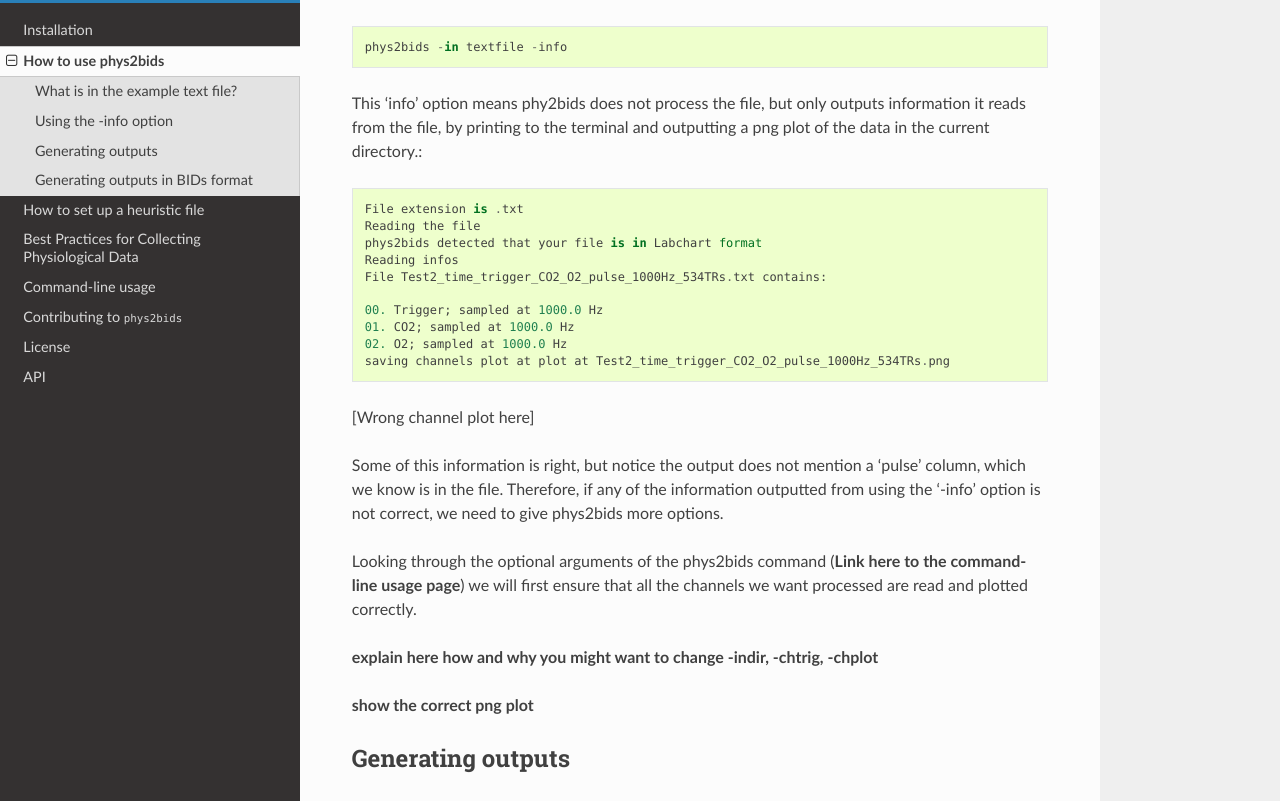
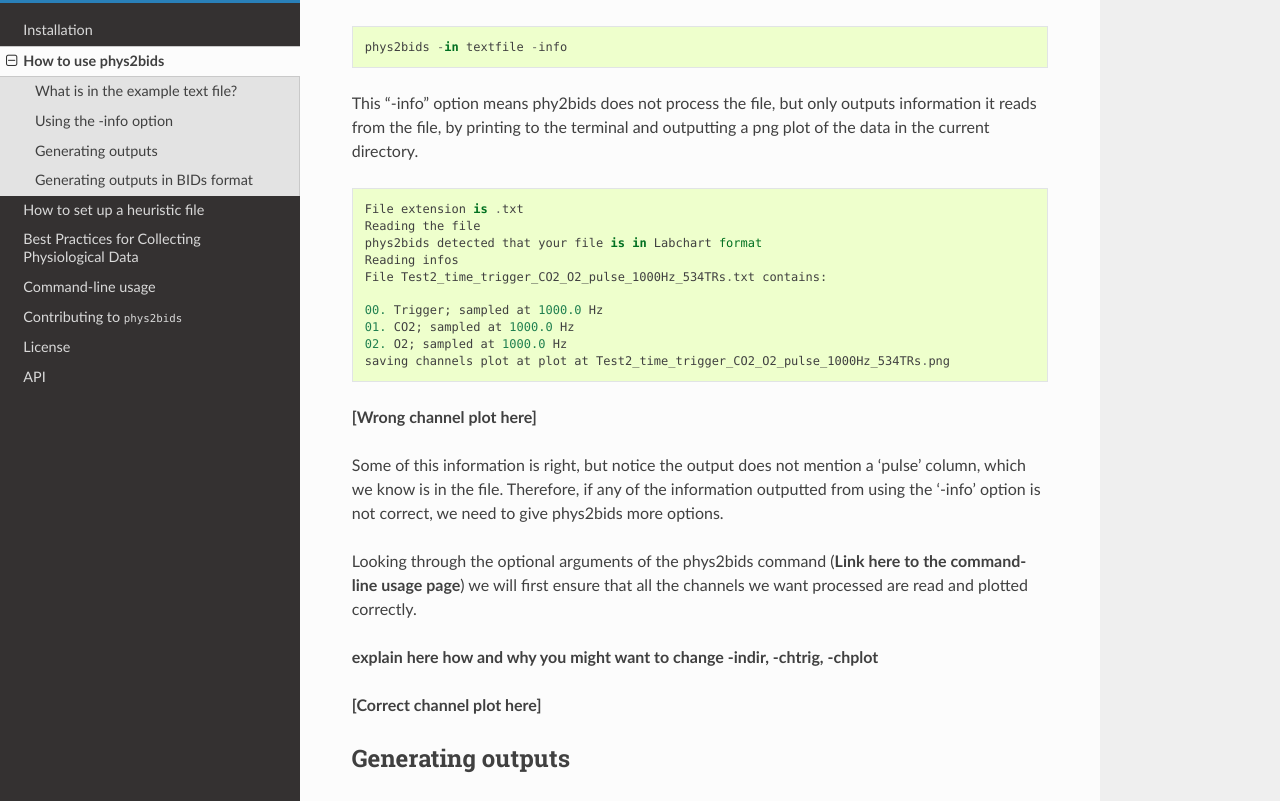
Before and after one commit to physiopy/phys2bids, a Sphinx documentation site: the page built from docs/howto.rst, in a window 1280 px wide and 1400 px high, scrolled down 1050 px. Shown: the part 189-990 px from the top of the window. Built offline with Sphinx 7.4.7 and the Read the Docs theme 2.0.0, drawn with Linux system fonts in a browser that asks for light colours.

Commit message:
Update howto.rst

```diff
--- a/docs/howto.rst
+++ b/docs/howto.rst
@@ -46,7 +46,7 @@ However, we’ll add one more input: ::
 
     phys2bids -in textfile -info
 
-This ‘info’ option means phy2bids does not process the file, but only outputs information it reads from the file, by printing to the terminal and outputting a png plot of the data in the current directory.::
+This "-info" option means phy2bids does not process the file, but only outputs information it reads from the file, by printing to the terminal and outputting a png plot of the data in the current directory. ::
 
     File extension is .txt
     Reading the file
@@ -59,7 +59,7 @@ This ‘info’ option means phy2bids does not process the file, but only output
     02. O2; sampled at 1000.0 Hz
     saving channels plot at plot at Test2_time_trigger_CO2_O2_pulse_1000Hz_534TRs.png
 
-[Wrong channel plot here]
+**[Wrong channel plot here]**
 
 Some of this information is right, but notice  the output does not mention a 'pulse' column, which we know is in the file. Therefore, if any of the information outputted from using the '-info' option is not correct, we need to give phys2bids more options.
 
@@ -67,7 +67,7 @@ Looking through the optional arguments of the phys2bids command (**Link here to
 
 **explain here how and why you might want to change -indir, -chtrig, -chplot**
 
-**show the correct png plot**
+**[Correct channel plot here]**
 
 Generating outputs
 ##################
```
